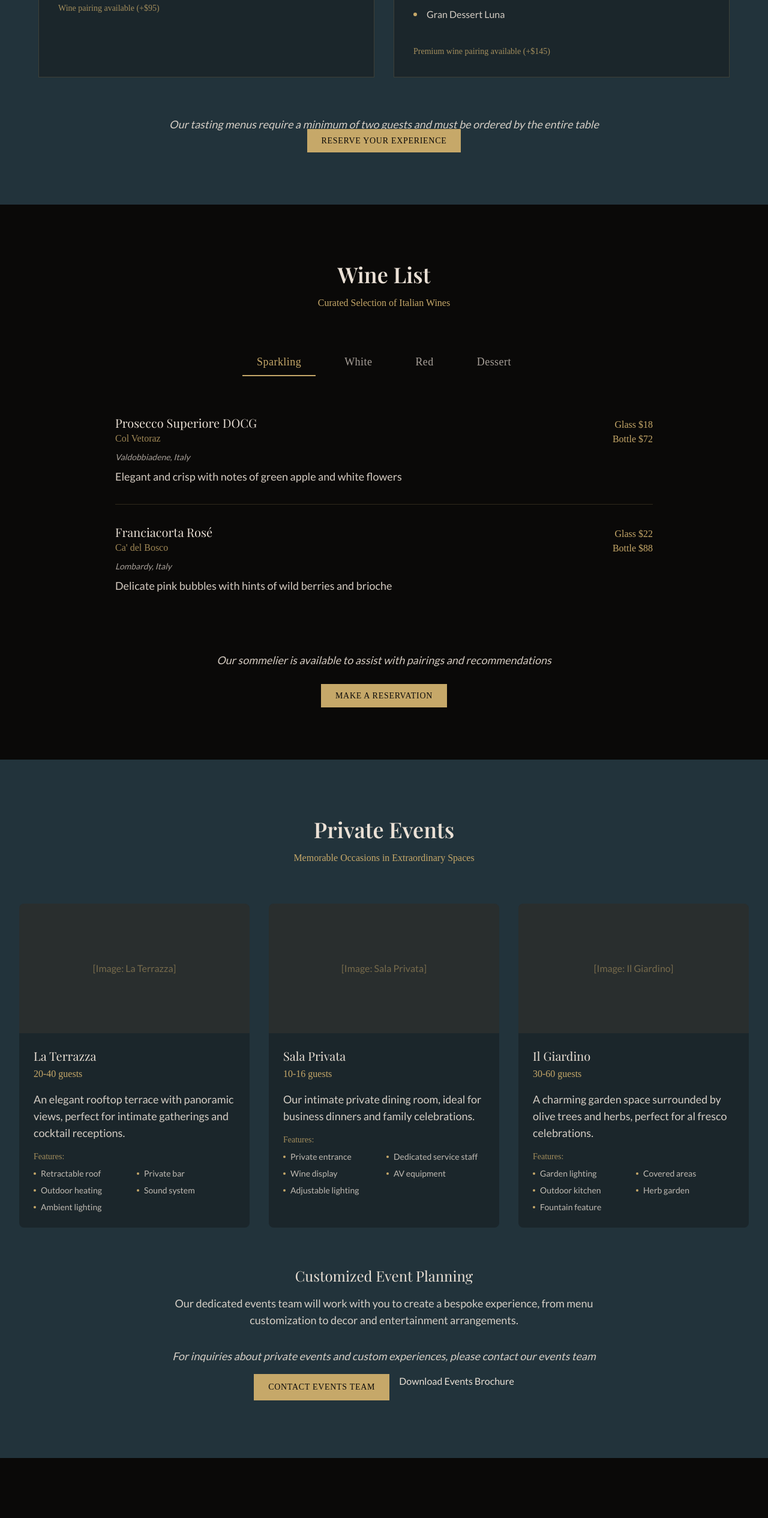
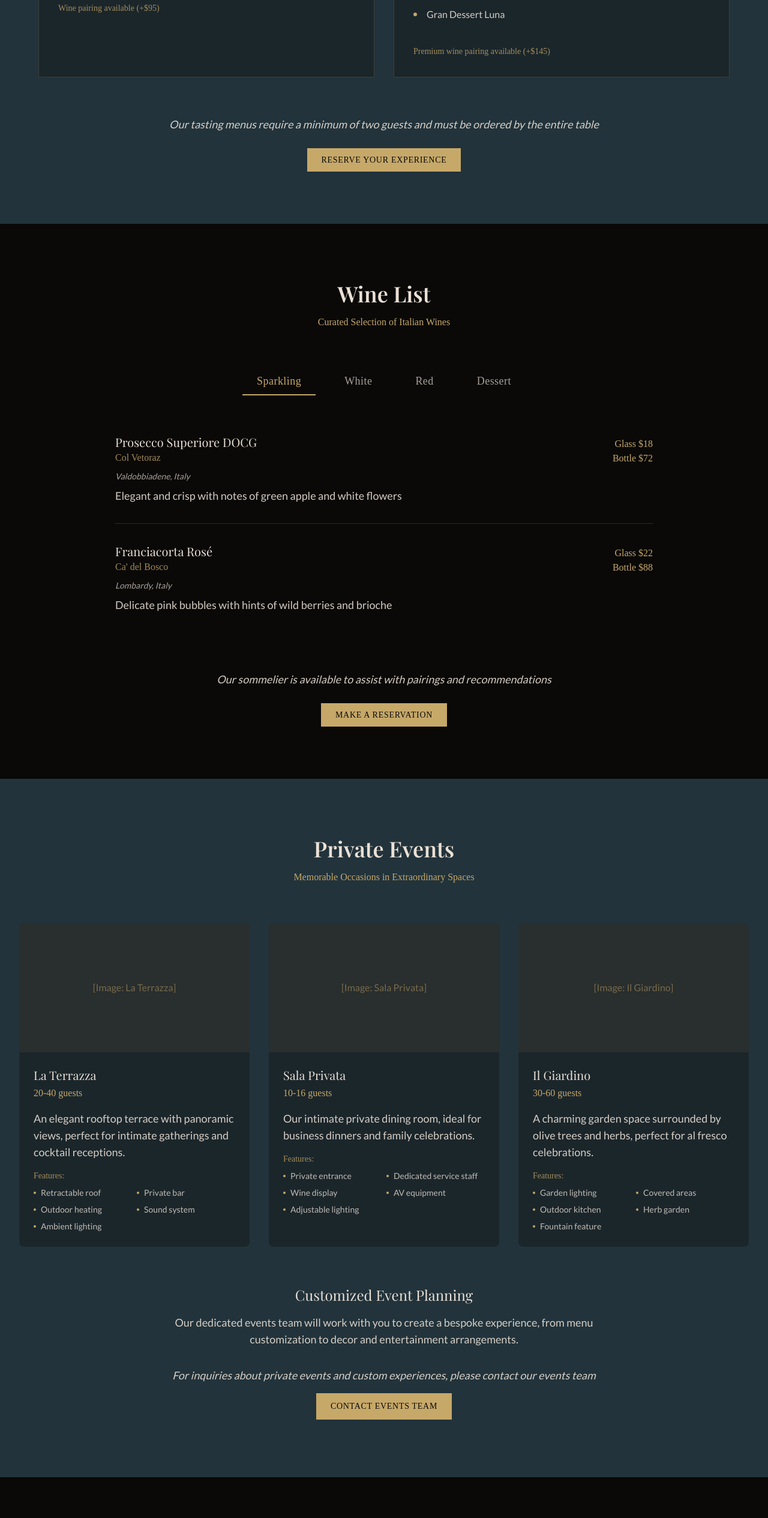
Before and after one commit to FanWebstudio/osteria-luna, a React (Vite) app: page / in a window 1280 px wide. Shown: the part 3248-5778 px from the top of the page at 60% size. Built offline with nearby package versions, Linux system fonts and the light colour scheme; a web font is replaced by a local one.

Commit message:
fix: improve navigation and layout
- Fix navigation links to match correct section IDs
- Remove events brochure download button
- Increase spacing between note and button in tasting menu

```diff
--- a/src/components/Navigation.jsx
+++ b/src/components/Navigation.jsx
@@ -7,8 +7,8 @@ import { focusManagement } from '../utils/a11y';
 const navLinks = [
   { name: 'About', href: '#about' },
   { name: 'Menu', href: '#menu' },
-  { name: 'Wine', href: '#wine' },
-  { name: 'Events', href: '#events' },
+  { name: 'Wine', href: '#wine-list' },
+  { name: 'Events', href: '#private-events' },
   { name: 'Gallery', href: '#gallery' },
   { name: 'Press', href: '#press' },
   { name: 'Contact', href: '#contact' }
--- a/src/components/PrivateEvents.jsx
+++ b/src/components/PrivateEvents.jsx
@@ -113,12 +113,9 @@ function PrivateEvents() {
             <p className="text-body italic">
               For inquiries about private events and custom experiences, please contact our events team
             </p>
-            <div className="flex flex-wrap justify-center gap-4">
+            <div className="flex justify-center">
               <a href="#contact" className="btn-primary">
                 Contact Events Team
-              </a>
-              <a href="/events-brochure.pdf" className="btn-secondary" target="_blank" rel="noopener noreferrer">
-                Download Events Brochure
               </a>
             </div>
           </div>
--- a/src/components/TastingMenu.jsx
+++ b/src/components/TastingMenu.jsx
@@ -88,8 +88,8 @@ function TastingMenu() {
           ))}
         </div>
 
-        <div className="text-center mt-16 space-y-6">
-          <p className="text-body italic">
+        <div className="text-center mt-16">
+          <p className="text-body italic mb-8">
             Our tasting menus require a minimum of two guests and must be ordered by the entire table
           </p>
           <a href="#reserve" className="btn-primary">
```
